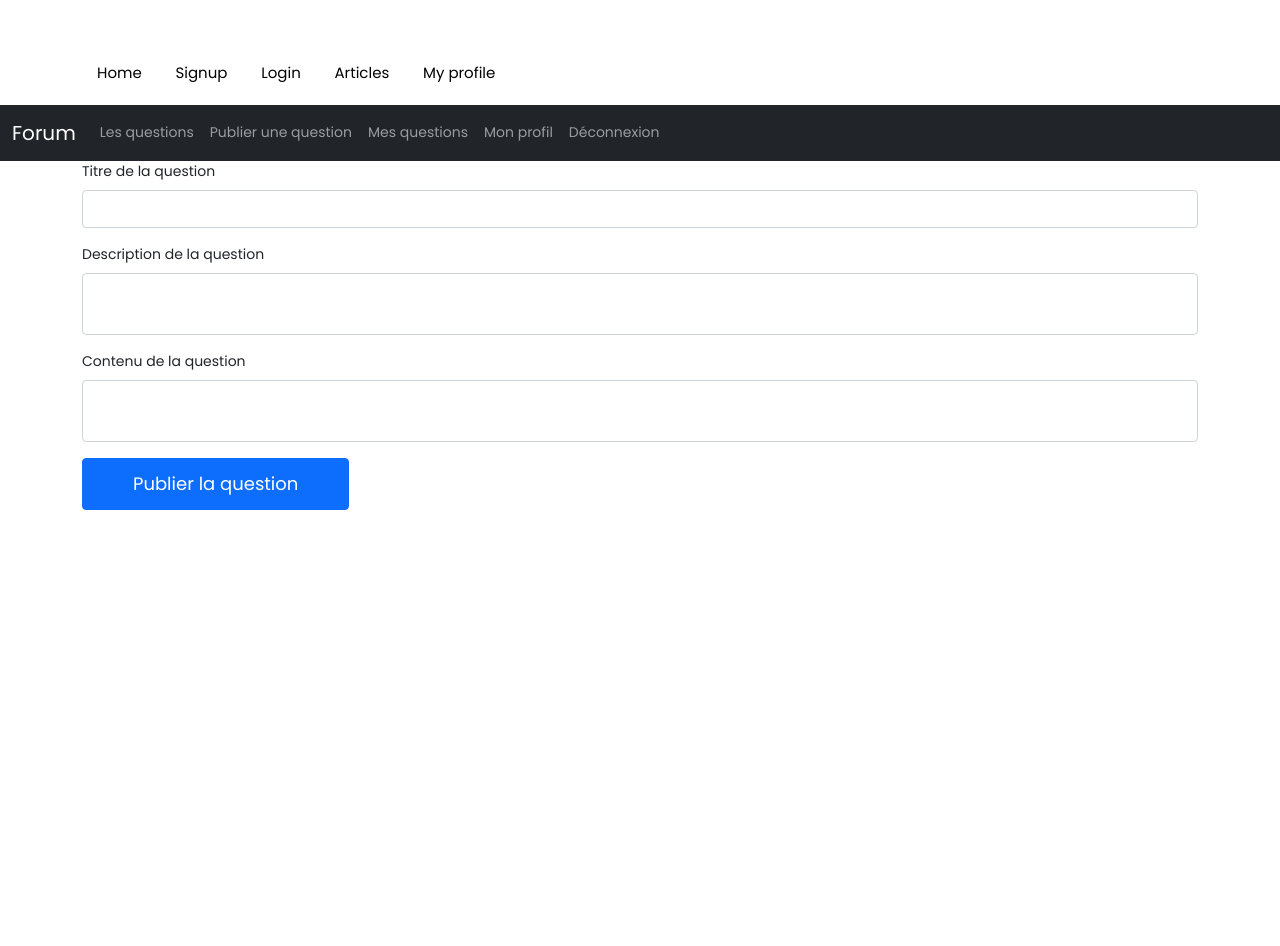
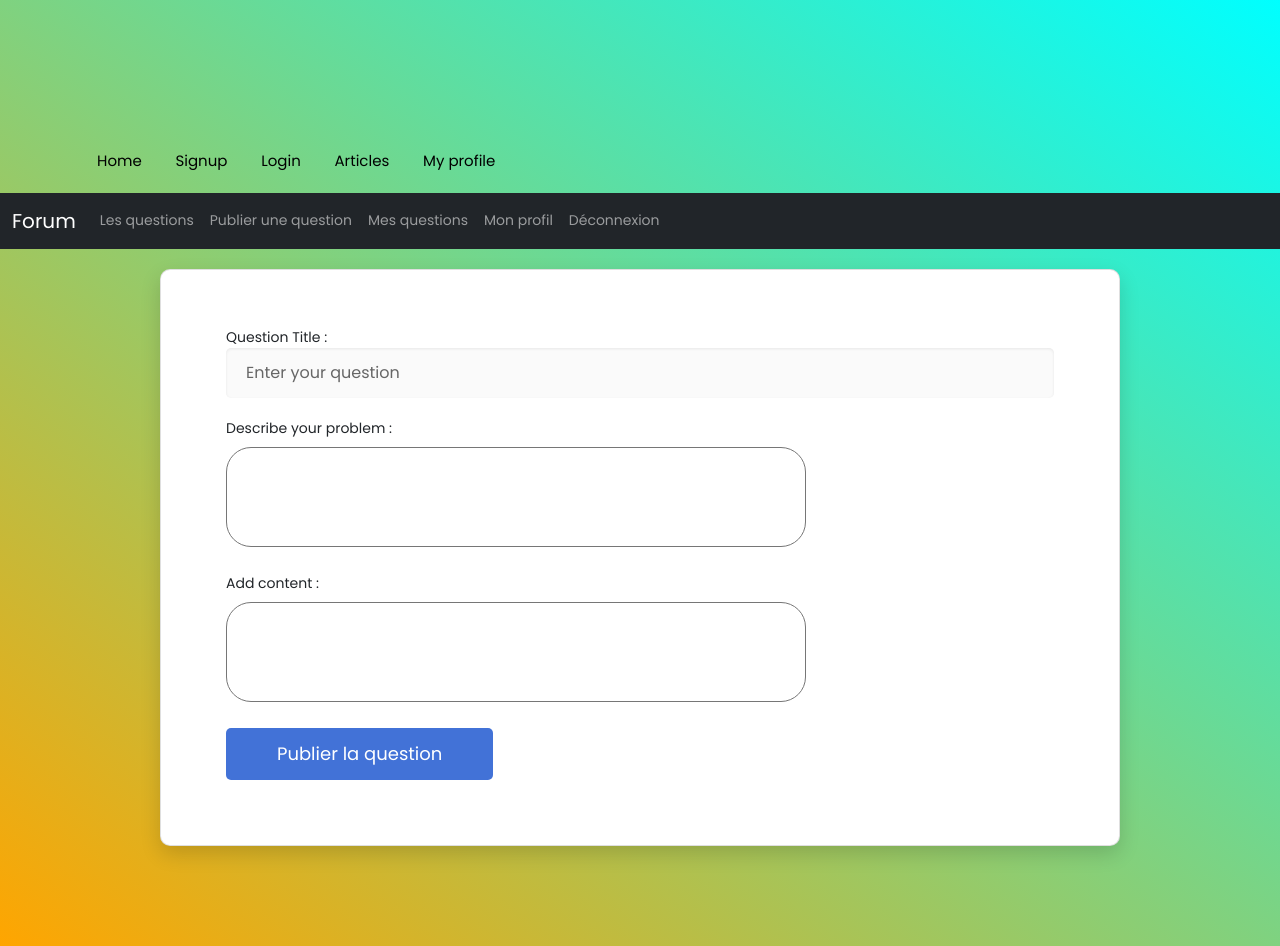
Before and after one commit to FeutreEnBois/PHP-Forum, a PHP site: page /publish-question.php in a window 1280 px wide. Before the commit the page ends 510 px from the top, so only its background shows below. Run offline with PHP 8.4, Linux system fonts and the light colour scheme; a user stored in the database is signed in.

Commit message:
added css

```diff
--- a/publish-question.php
+++ b/publish-question.php
@@ -11,12 +11,16 @@ require('actions/questions/publishQuestionModels.php');
 </head>
 
 <body>
-    <br><br>
+
+    <div class="page-wrapper bg-gra-02 p-t-130 p-b-100 font-poppins">
 
     <?php include 'includes/navbar.php'; ?>
 
-    <form class="container" method="POST">
+    <form method="POST">
 
+        <div class="wrapper wrapper--75p p-t-20">
+            <div class="card card-4">
+                <div class="card-body">
                     <?php
                     if (isset($errorMsg)) {
                         echo '<p>' . $errorMsg . '</p>';
@@ -25,22 +29,24 @@ require('actions/questions/publishQuestionModels.php');
                         echo '<p>' . $successMsg . '</p>';
                     }
                     ?>
-
-
-        <div class="mb-3">
-            <label for="exampleInputEmail1" class="form-label">Titre de la question</label>
-            <input type="text" class="form-control" name="title">
+                    <div>
+                        <label for="exampleInputEmail1">Question Title :</label>
+                        <input type="text" class="input--style-4" name="title" placeholder="Enter your question">
                         </div>
-        <div class="mb-3">
-            <label for="exampleInputEmail1" class="form-label">Description de la question</label>
-            <textarea class="form-control" name="description"></textarea>
+                        <div class="p-t-20">
+                            <label for="exampleInputEmail1" class="form-label">Describe your problem :</label> <br>
+                            <textarea class="txtareas" name="description"></textarea>
                         </div>
-        <div class="mb-3">
-            <label for="exampleInputEmail1" class="form-label">Contenu de la question</label>
-            <textarea type="text" class="form-control" name="content"></textarea>
+                        <div class="p-t-20">
+                            <label for="exampleInputEmail1" class="form-label">Add content :</label> <br>
+                            <textarea type="text" class="txtareas" name="content"></textarea>
                         </div>
-
-        <button type="submit" class="btn btn-primary" name="validate">Publier la question</button>
+                        <div class="p-t-20">
+                        <button type="submit" class="btn btn--radius-2 btn--blue" name="validate">Publier la question</button>
+                    </div>
+                </div>
+            </div>
+        </div>
     </form>
 </body>
 
```
Lines whose indentation alone changed are shown as unchanged.
